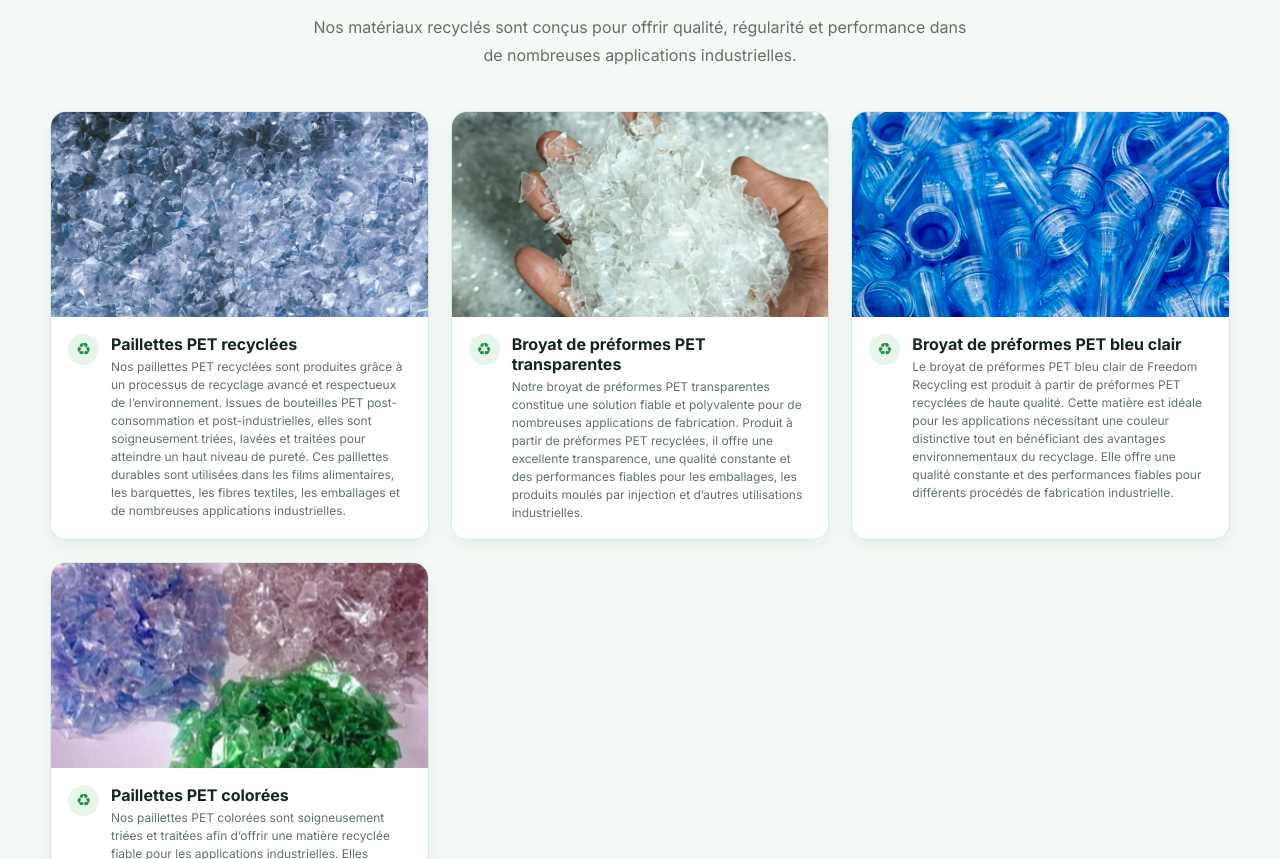
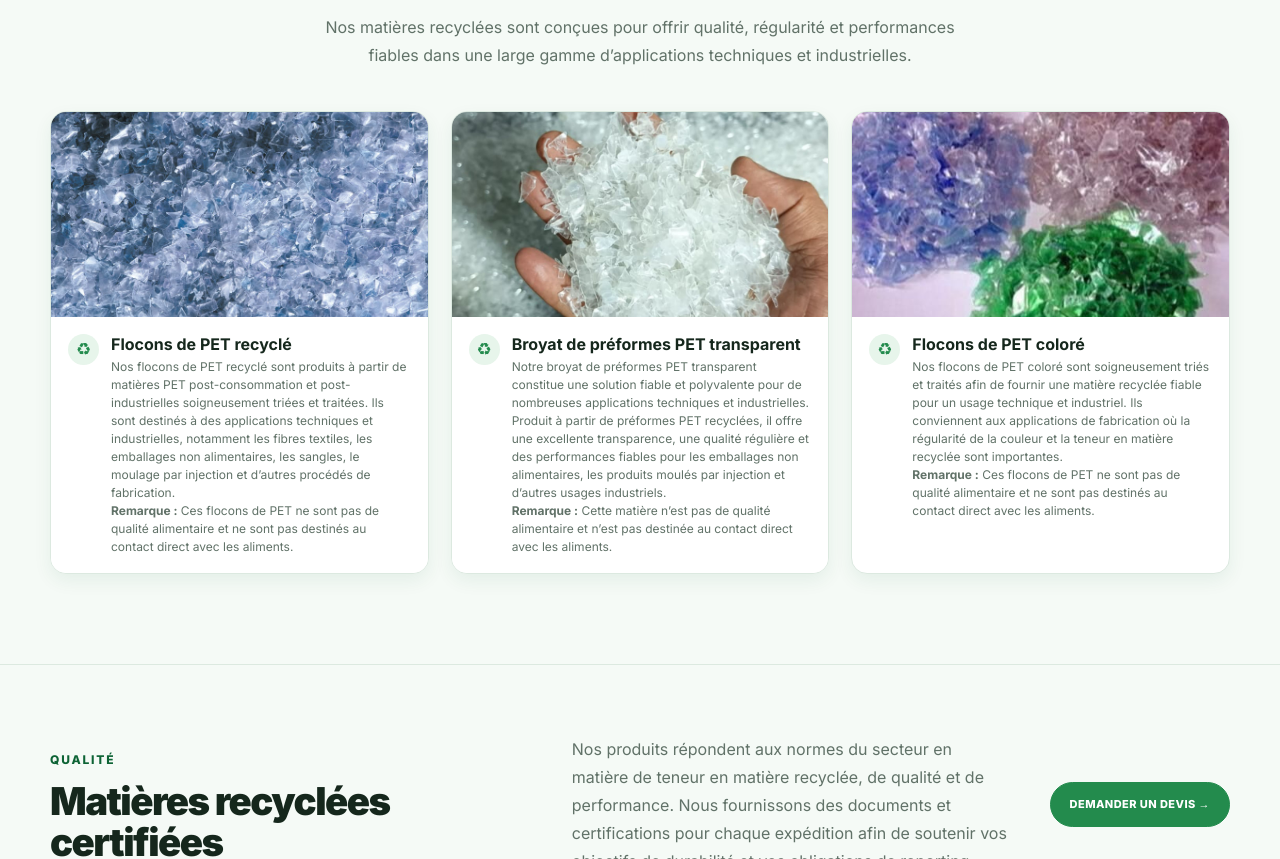
Before and after one commit to nabilaberr/freedomwebsite, a plain HTML site: page products-fr.html in a window 1280 px wide. Shown: the part 861-1720 px from the top of the page. Drawn offline with Linux system fonts and the light colour scheme.

Commit message:
Update products-fr.html

```diff
--- a/products-fr.html
+++ b/products-fr.html
@@ -31,14 +31,14 @@
   <header class="header">
     <div class="container nav-wrap">
 
-      <a class="logo" href="index-fr.html">
+      <a class="logo" href="index.html">
         <img src="logo.png" alt="Freedom Recycling">
       </a>
 
       <nav class="nav" id="mainNav">
-        <a href="index-fr.html">ACCUEIL</a>
+        <a href="index.html">ACCUEIL</a>
         <a href="about-fr.html">À PROPOS</a>
-        <a href="process-fr.html">PROCESSUS</a>
+        <a href="process-fr.html">NOTRE PROCESSUS</a>
         <a href="products-fr.html" class="active">PRODUITS</a>
         <a href="sustainability-fr.html">DURABILITÉ</a>
         <a href="certifications-fr.html">CERTIFICATIONS</a>
@@ -82,24 +82,24 @@
     </div>
   </header>
 
-  <!-- Hero -->
+  <!-- Page Hero -->
   <section class="page-hero">
     <div class="container page-hero-content">
       <div class="section-label">NOS PRODUITS</div>
 
       <h1>
-        Des matières plastiques recyclées
+        Matières plastiques recyclées
         <span>de haute qualité</span>
       </h1>
 
       <p>
-        Des produits PET recyclés de haute qualité pour la fabrication
-        industrielle et les applications d’emballage durable.
+        Matières PET recyclées de haute qualité destinées aux applications
+        techniques et industrielles.
       </p>
     </div>
   </section>
 
-  <!-- Product Cards -->
+  <!-- Products -->
   <section class="section products-section">
     <div class="container">
 
@@ -107,98 +107,97 @@
         <div>
           <div class="section-label">MATIÈRES RECYCLÉES</div>
 
-          <h2>Des solutions adaptées à vos besoins industriels</h2>
+          <h2>Solutions pour vos besoins industriels</h2>
 
           <p class="section-description">
-            Nos matériaux recyclés sont conçus pour offrir qualité, régularité
-            et performance dans de nombreuses applications industrielles.
+            Nos matières recyclées sont conçues pour offrir qualité,
+            régularité et performances fiables dans une large gamme
+            d’applications techniques et industrielles.
           </p>
         </div>
       </div>
 
       <div class="products-grid">
 
+        <!-- Product 1 -->
         <article class="product-card">
-          <img src="product-1.jpg" alt="Paillettes PET recyclées">
+          <img src="product-1.jpg" alt="Flocons de PET recyclé">
 
           <div class="product-content">
             <div class="product-icon">♻</div>
 
             <div>
-              <h3>Paillettes PET recyclées</h3>
+              <h3>Flocons de PET recyclé</h3>
 
               <p>
-                Nos paillettes PET recyclées sont produites grâce à un processus
-                de recyclage avancé et respectueux de l’environnement. Issues de
-                bouteilles PET post-consommation et post-industrielles, elles
-                sont soigneusement triées, lavées et traitées pour atteindre un
-                haut niveau de pureté. Ces paillettes durables sont utilisées
-                dans les films alimentaires, les barquettes, les fibres
-                textiles, les emballages et de nombreuses applications
-                industrielles.
+                Nos flocons de PET recyclé sont produits à partir de matières
+                PET post-consommation et post-industrielles soigneusement
+                triées et traitées. Ils sont destinés à des applications
+                techniques et industrielles, notamment les fibres textiles,
+                les emballages non alimentaires, les sangles, le moulage par
+                injection et d’autres procédés de fabrication.
+              </p>
+
+              <p>
+                <strong>Remarque :</strong> Ces flocons de PET ne sont pas de
+                qualité alimentaire et ne sont pas destinés au contact direct
+                avec les aliments.
               </p>
             </div>
           </div>
         </article>
 
+        <!-- Product 2 -->
         <article class="product-card">
-          <img src="product-2.jpg" alt="Broyat de préformes PET transparentes">
+          <img src="product-2.jpg" alt="Broyat de préformes PET transparent">
 
           <div class="product-content">
             <div class="product-icon">♻</div>
 
             <div>
-              <h3>Broyat de préformes PET transparentes</h3>
+              <h3>Broyat de préformes PET transparent</h3>
 
               <p>
-                Notre broyat de préformes PET transparentes constitue une
+                Notre broyat de préformes PET transparent constitue une
                 solution fiable et polyvalente pour de nombreuses applications
-                de fabrication. Produit à partir de préformes PET recyclées, il
-                offre une excellente transparence, une qualité constante et des
-                performances fiables pour les emballages, les produits moulés
-                par injection et d’autres utilisations industrielles.
+                techniques et industrielles. Produit à partir de préformes PET
+                recyclées, il offre une excellente transparence, une qualité
+                régulière et des performances fiables pour les emballages non
+                alimentaires, les produits moulés par injection et d’autres
+                usages industriels.
+              </p>
+
+              <p>
+                <strong>Remarque :</strong> Cette matière n’est pas de qualité
+                alimentaire et n’est pas destinée au contact direct avec les
+                aliments.
               </p>
             </div>
           </div>
         </article>
 
+        <!-- Product 3 -->
         <article class="product-card">
-          <img src="PRE.jpg" alt="Broyat de préformes PET bleu clair">
+          <img src="product-3.jpg" alt="Flocons de PET coloré">
 
           <div class="product-content">
             <div class="product-icon">♻</div>
 
             <div>
-              <h3>Broyat de préformes PET bleu clair</h3>
+              <h3>Flocons de PET coloré</h3>
 
               <p>
-                Le broyat de préformes PET bleu clair de Freedom Recycling est
-                produit à partir de préformes PET recyclées de haute qualité.
-                Cette matière est idéale pour les applications nécessitant une
-                couleur distinctive tout en bénéficiant des avantages
-                environnementaux du recyclage. Elle offre une qualité constante
-                et des performances fiables pour différents procédés de
-                fabrication industrielle.
+                Nos flocons de PET coloré sont soigneusement triés et traités
+                afin de fournir une matière recyclée fiable pour un usage
+                technique et industriel. Ils conviennent aux applications de
+                fabrication où la régularité de la couleur et la teneur en
+                matière recyclée sont importantes.
               </p>
-            </div>
-          </div>
-        </article>
-
-        <article class="product-card">
-          <img src="product-3.jpg" alt="Paillettes PET colorées">
-
-          <div class="product-content">
-            <div class="product-icon">♻</div>
-
-            <div>
-              <h3>Paillettes PET colorées</h3>
 
               <p>
-                Nos paillettes PET colorées sont soigneusement triées et
-                traitées afin d’offrir une matière recyclée fiable pour les
-                applications industrielles. Elles conviennent à de nombreux
-                procédés de fabrication où la régularité de la couleur et
-                l’utilisation de contenu recyclé sont importantes.
+                <strong>Remarque :</strong> Ces flocons de PET ne sont pas de
+                qualité alimentaire et ne sont pas destinés au contact direct
+                avec les aliments.
               </p>
             </div>
           </div>
@@ -208,20 +207,20 @@
     </div>
   </section>
 
-  <!-- Quality Section -->
+  <!-- Quality Banner -->
   <section class="quality-banner">
     <div class="container quality-banner-grid">
 
       <div>
         <div class="section-label">QUALITÉ</div>
-        <h2>Des matières recyclées certifiées</h2>
+        <h2>Matières recyclées certifiées</h2>
       </div>
 
       <p>
-        Nos produits répondent aux normes du secteur concernant le contenu
-        recyclé, la qualité et les performances. Nous fournissons les
-        certifications et documents nécessaires pour chaque expédition afin de
-        soutenir vos objectifs de durabilité.
+        Nos produits répondent aux normes du secteur en matière de teneur en
+        matière recyclée, de qualité et de performance. Nous fournissons des
+        documents et certifications pour chaque expédition afin de soutenir
+        vos objectifs de durabilité et vos obligations de reporting.
       </p>
 
       <a href="contact-fr.html" class="btn btn-primary">
@@ -266,31 +265,40 @@
 
       <div class="footer-column">
         <h3>LIENS RAPIDES</h3>
-        <a href="index-fr.html">Accueil</a>
+        <a href="index.html">Accueil</a>
         <a href="about-fr.html">À propos</a>
-        <a href="process-fr.html">Processus</a>
+        <a href="process-fr.html">Notre processus</a>
         <a href="products-fr.html">Produits</a>
         <a href="contact-fr.html">Contact</a>
       </div>
 
       <div class="footer-column">
         <h3>NOS PRODUITS</h3>
-        <a href="products-fr.html">Paillettes PET</a>
+        <a href="products-fr.html">Flocons de PET</a>
         <a href="products-fr.html">Broyat de préformes PET</a>
         <a href="products-fr.html">Granulés recyclés</a>
         <a href="certifications-fr.html">Certifications</a>
       </div>
 
       <div class="footer-column">
-        <h3>CONTACTEZ-NOUS</h3>
+        <h3>NOUS CONTACTER</h3>
         <p>Zone Industrielle, Berrouaghia</p>
         <p>Médéa, Algérie</p>
 
-        <a href="mailto:contact@freedomrecycling.com">
-         contact@freedomrecyclingdz.com
+        <a href="mailto:contact@freedomrecyclingdz.com">
+          contact@freedomrecyclingdz.com
         </a>
       </div>
 
+    </div>
+
+    <div class="container technical-use-notice">
+      <p>
+        Ce site est destiné à un usage technique et professionnel uniquement.
+        Les matières PET recyclées ne sont pas de qualité alimentaire, sauf
+        indication contraire et certification spécifique pour le contact
+        alimentaire.
+      </p>
     </div>
 
     <div class="footer-bottom">
@@ -300,9 +308,9 @@
     </div>
   </footer>
 
-  <!-- WhatsApp -->
+  <!-- Floating WhatsApp -->
   <a
-    href="https://wa.me/213770262345?text=Bonjour%20Freedom%20Recycling%2C%20je%20souhaite%20obtenir%20un%20devis%20pour%20vos%20mati%C3%A8res%20recycl%C3%A9es."
+    href="https://wa.me/213770262345?text=Bonjour%20Freedom%20Recycling%2C%20je%20souhaite%20demander%20un%20devis%20pour%20vos%20mati%C3%A8res%20recycl%C3%A9es."
     class="whatsapp-float"
     target="_blank"
     rel="noopener"
```
